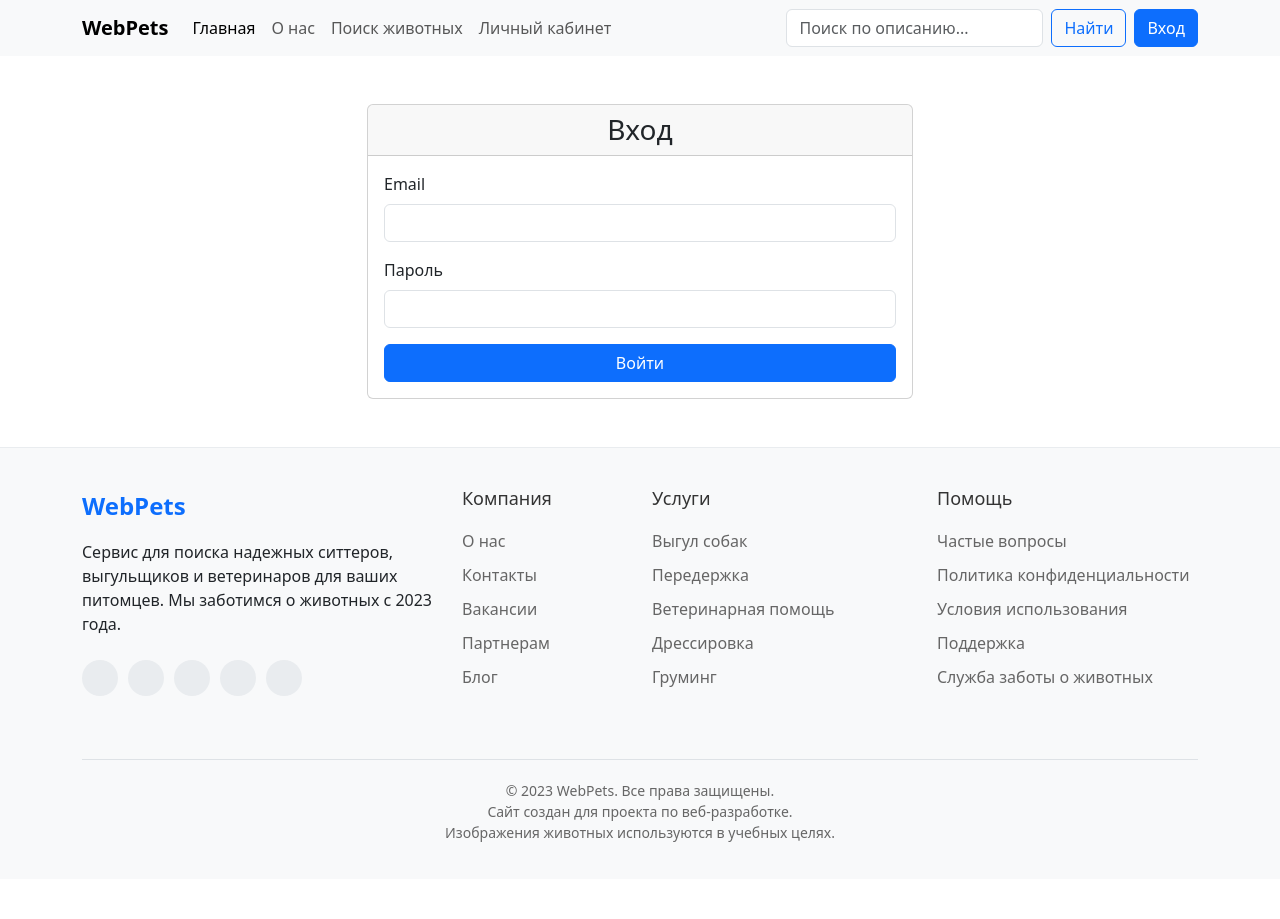
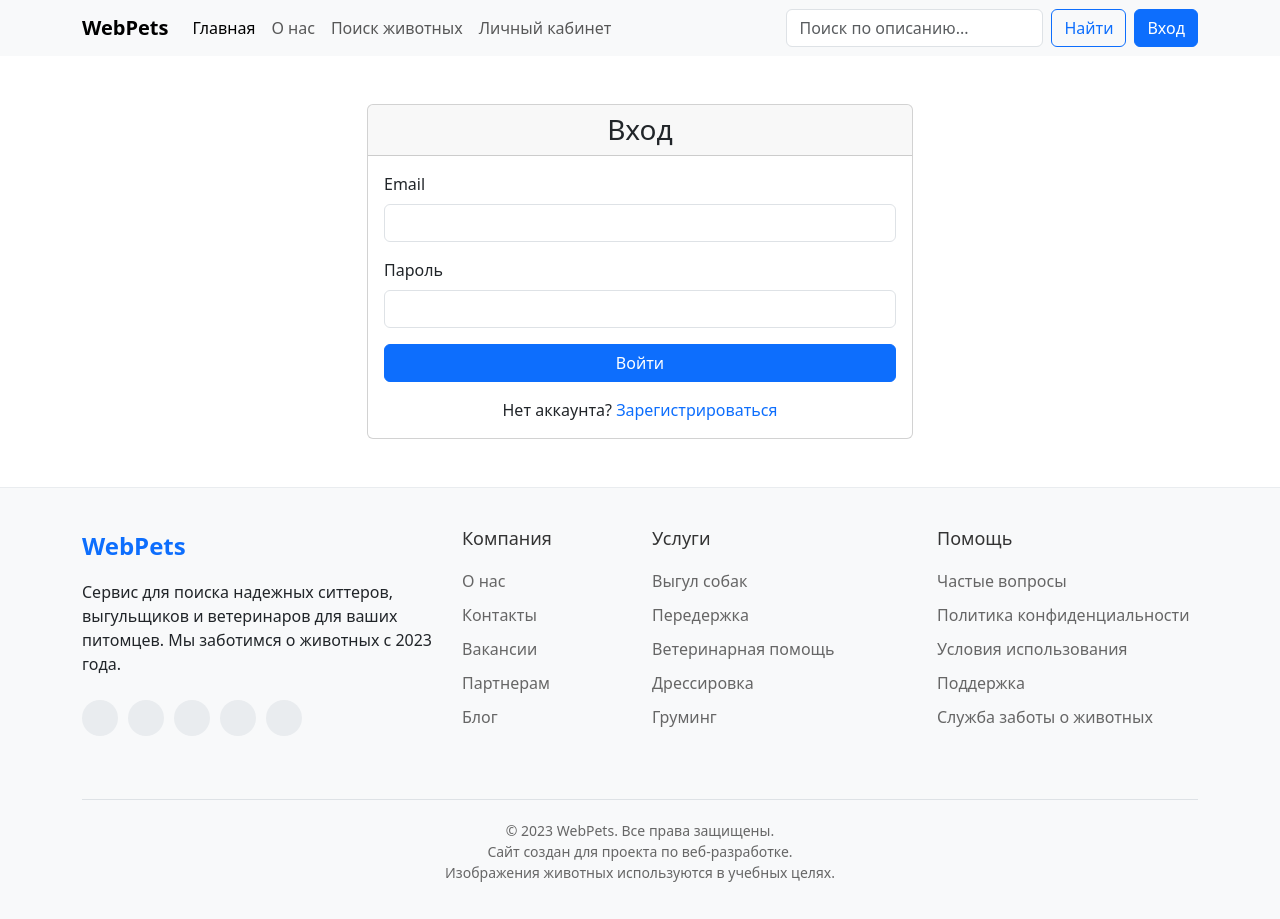
Before and after one commit to Liza7345/Pets.site, a React (Create React App) app: page /login in a window 1280 px wide. Before the commit the page ends 879 px from the top, so only its background shows below. Built offline with nearby package versions, Linux system fonts and the light colour scheme.

Commit message:
ProfileAutoriz

```diff
--- a/src/components/header.jsx
+++ b/src/components/header.jsx
@@ -52,6 +52,16 @@ const Header = () => {
         setTimeout(() => setShowSuggestions(false), 200);
     };
 
+    // Функция для проверки авторизации при переходе в профиль
+    const handleProfileClick = (e) => {
+        const token = localStorage.getItem("auth_token");
+        if (!token) {
+            e.preventDefault();
+            navigate('/login');
+        }
+        // Если токен есть - переход по ссылке произойдет автоматически
+    };
+
     return (
         <nav className="navbar navbar-expand-lg navbar-light bg-light">
             <div className="container">
@@ -71,7 +81,14 @@ const Header = () => {
                             <Link className="nav-link" to="/search">Поиск животных</Link>
                         </li>
                         <li className="nav-item">
-                            <Link className="nav-link" to="/profile">Личный кабинет</Link>
+                            {/* Изменяем обработчик для ссылки "Личный кабинет" */}
+                            <Link
+                                className="nav-link"
+                                to="/profile"
+                                onClick={handleProfileClick}
+                            >
+                                Личный кабинет
+                            </Link>
                         </li>
                     </ul>
 
@@ -108,6 +125,7 @@ const Header = () => {
                         )}
                     </form>
 
+                    {/* Кнопка "Вход" остается без изменений */}
                     <button type="button" className="btn btn-primary ms-2" data-bs-toggle="modal" data-bs-target="#loginModal">
                         Вход
                     </button>
--- a/src/pages/login.jsx
+++ b/src/pages/login.jsx
@@ -8,6 +8,11 @@ const Login = () => {
     const [loading, setLoading] = useState(false);
     const [error, setError] = useState("");
     const navigate = useNavigate();
+
+    // Функция для уведомления Header об изменении авторизации
+    const notifyAuthChange = () => {
+        window.dispatchEvent(new Event('authChange'));
+    };
 
     const handleSubmit = async (e) => {
         e.preventDefault();
@@ -33,8 +38,9 @@ const Login = () => {
 
             if (response.ok && data.data?.token) {
                 localStorage.setItem("auth_token", data.data.token);
+                // Уведомляем о изменении авторизации
+                notifyAuthChange();
                 navigate("/profile");
-                window.location.reload();
             } else {
                 setError(data.error?.message || data.message || "Ошибка входа");
             }
@@ -91,6 +97,15 @@ const Login = () => {
                                 >
                                     {loading ? "Вход..." : "Войти"}
                                 </button>
+
+                                <div className="text-center mt-3">
+                                    <p className="mb-0">
+                                        Нет аккаунта?{" "}
+                                        <a href="/register" className="text-decoration-none">
+                                            Зарегистрироваться
+                                        </a>
+                                    </p>
+                                </div>
                             </form>
                         </div>
                     </div>
--- a/src/pages/profile.jsx
+++ b/src/pages/profile.jsx
@@ -12,7 +12,14 @@ const Profile = () => {
     const navigate = useNavigate();
 
     useEffect(() => { fetchUserProfile(); }, []);
-
+    useEffect(() => {
+    const token = localStorage.getItem("auth_token");
+    if (!token) {
+        navigate('/login');
+        return;
+    }
+    fetchUserProfile();
+}, [navigate]);
     const fetchUserProfile = async () => {
         const token = localStorage.getItem("auth_token");
         if (!token) return navigate("/");
@@ -199,6 +206,8 @@ const Profile = () => {
                             {renderEditableField("email", "Email")}
                             <p><strong>Дата регистрации:</strong> {userData.registrationDate}</p>
                             <p><strong>Дней с регистрации:</strong> {calculateDays(userData.registrationDate)}</p>
+                            <p><strong>Найденные животные:</strong> {userData.ordersCount || 0}</p>
+                            <p><strong>Питомцы:</strong> {userData.petsCount || 0}</p>
                         </div>
                         <div className="col-md-4 text-center">
                             <div className="bg-primary rounded-circle d-inline-flex align-items-center justify-content-center mb-3"
```
Also changed, not shown: 1 other file (tests, documents, lock files or other folders).
